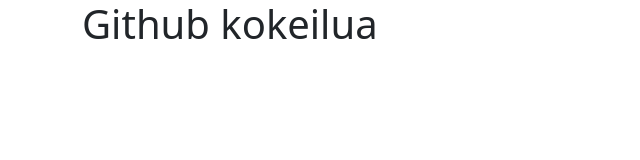
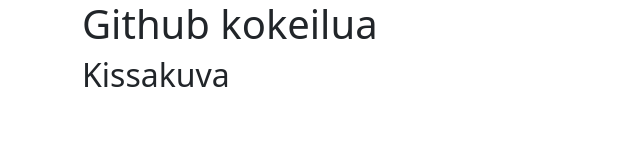
Before and after one commit to cvevi003-xamk/gitDemoilua, a plain HTML site: page index.html in a window 1280 px wide. Shown: the whole page, without its empty margins (0-640 px from the left). Drawn offline with nearby package versions, Linux system fonts and the light colour scheme.

Commit message:
Kissa otsikko

```diff
--- a/index.html
+++ b/index.html
@@ -11,6 +11,8 @@
 
     <div class="container">
         <h1>Github kokeilua</h1>
+
+        <h2>Kissakuva</h2>
     </div>
 
 </body>
```
